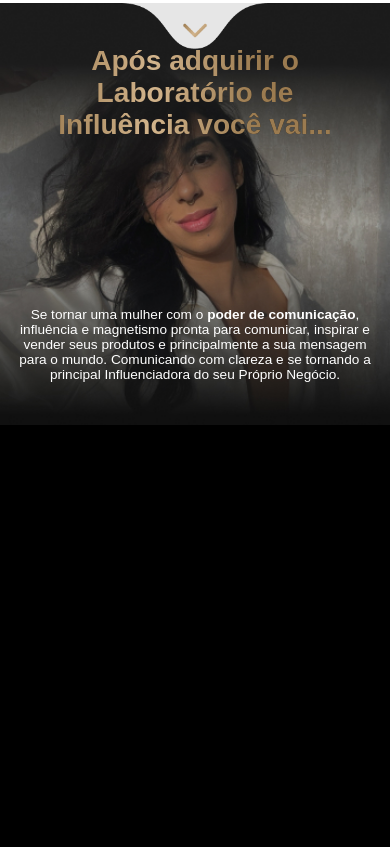
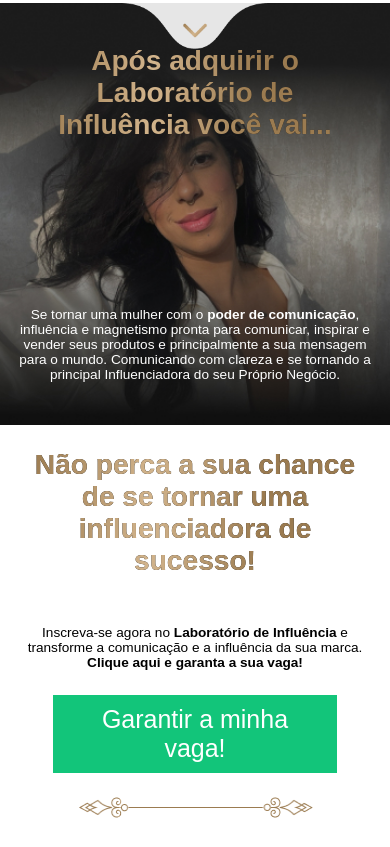
Before and after one commit to samuel-alves21/influency-lap, a website: page index.html in a window 390 px wide. Shown: the part 2023-2870 px from the top of the page. Drawn offline with Linux system fonts and the light colour scheme; a web font is replaced by a local one.

Commit message:
responsive notebook update

```diff
--- a/index.html
+++ b/index.html
@@ -127,7 +127,26 @@
         </p>
       </div>
     </section>
-    <section class="sections section05"></section>
+    <section class="sections section05">
+      <div class="wrapper wrapper05">
+        <h2>
+          Não perca a sua chance de se tornar uma influenciadora de sucesso!
+        </h2>
+        <p>
+          Inscreva-se agora no <strong>Laboratório de Influência</strong> e
+          transforme a comunicação e a influência da sua marca. <br />
+          <strong>Clique aqui e garanta a sua vaga!</strong>
+        </p>
+        <button>Garantir a minha vaga!</button>
+        <div class="divisor05">
+          <img
+            src="img/section02-divisor.png"
+            alt="divisor"
+            class="img-cover"
+          />
+        </div>
+      </div>
+    </section>
   </body>
   <script src="script.js"></script>
 </html>
--- a/style.css
+++ b/style.css
@@ -207,6 +207,8 @@ p {
   max-width: 411px;
 }
 
+/* ------------------------------------- Section05 ------------------------------------- */
+
 /* ------------------------------------- Queries ------------------------------------- */
 
 @media screen and (max-width: 900px) {
@@ -313,6 +315,31 @@ p {
   .section04 p {
     text-align: center;
   }
+
+/* ------------------------------------- Section05 ------------------------------------- */
+
+.section05 {
+  background-color: white;
+  text-align: center;
+}
+
+.wrapper05 {
+  height: 100%;
+  display: flex;
+  flex-direction: column;
+  justify-content: space-evenly;
+  align-items: center;
+}
+
+.section05 button {
+  color: white;
+  width: 284px;
+}
+
+.divisor05 {
+  width: 235px;
+}
+
 }
 
 /* ------------------------------------- Adjusts ------------------------------------- */
```
